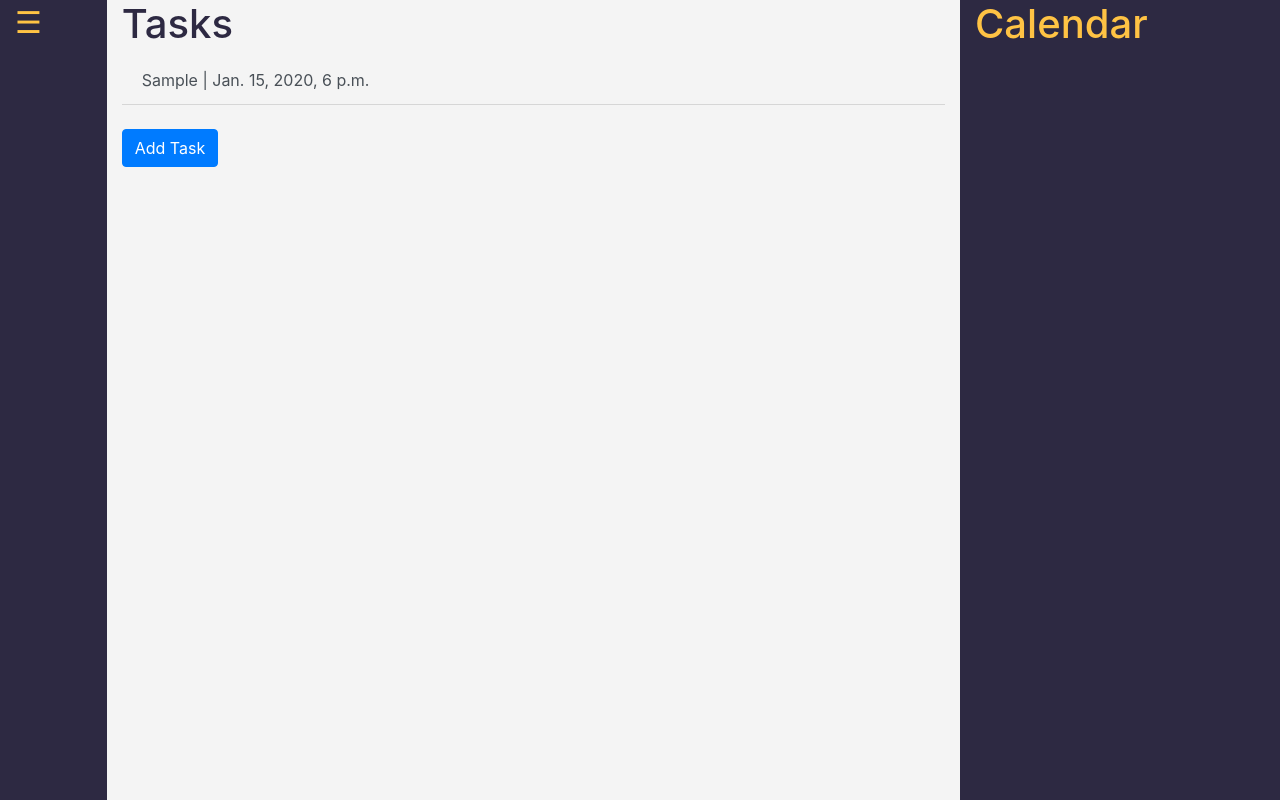
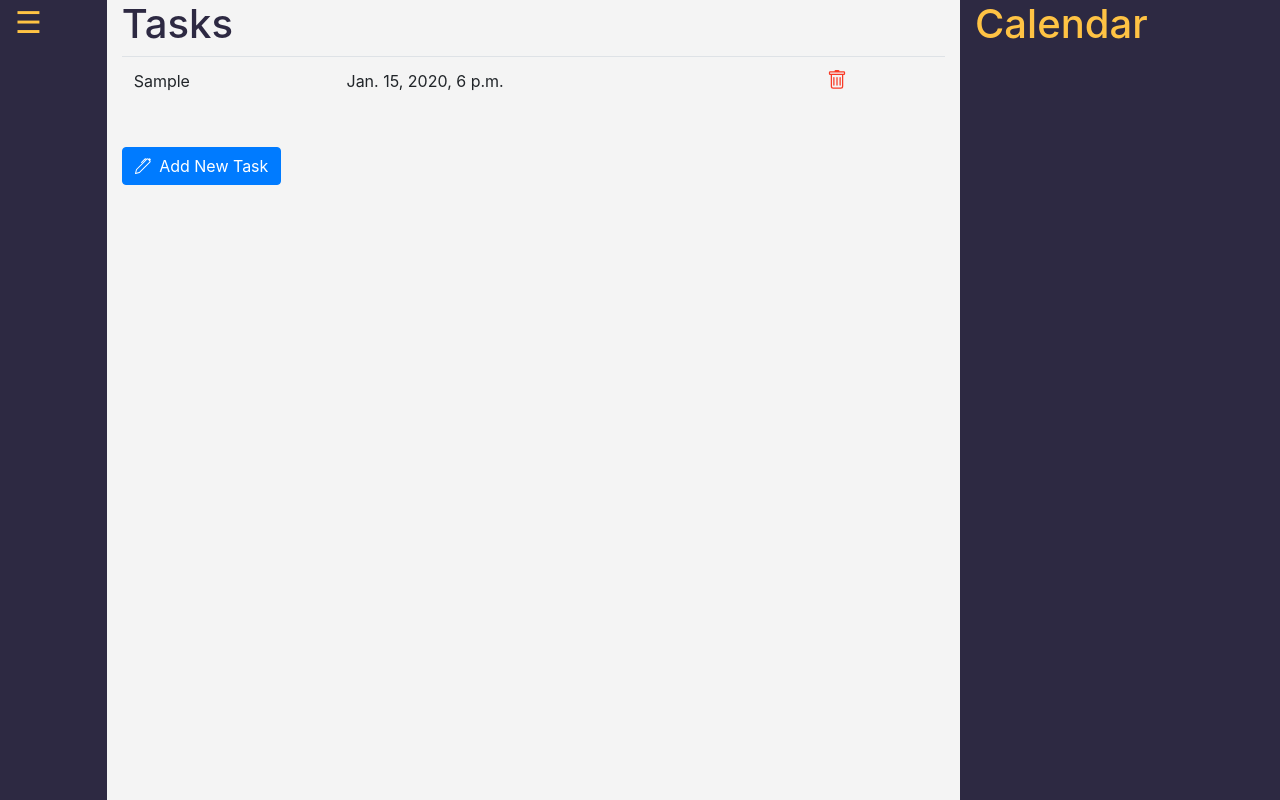
Before and after one commit to CS192-CalNotes/CalNotes, a Django app: page / in a window 1280 px wide. Run offline with Django 3.2, Linux system fonts and the light colour scheme; tables that the repository leaves empty hold one stand-in row (values such as "Sample post"); some libraries are stand-ins or nearby versions.

Commit message:
remove task function

```diff
--- a/CalNotes/calnote/templates/calnote/index.html
+++ b/CalNotes/calnote/templates/calnote/index.html
@@ -20,20 +20,34 @@
             <!-- Erwin edit starts here -->
 
             <!-- LIST TASKS VIEW HERE-->
-            <ul class="list-group list-group-flush">
+            <table class="table table-hover">
             {%if empty_task_list %}
-            <li class="list-group-item"> No active tasks. </li>
+            <tr> No active tasks. </tr>
             {% else %}
                 {% for task in task_list %}
-                    <li class="list-group-item list-group-item-action">
-                        {{ task.task }} | {{ task.dueDate}}
-                    </li>
+                    <tr>
+                        <td>{{ task.task }}</td>
+                        <td>{{ task.dueDate}} </td>
+                        <td>
+                            <a href="{{task.taskID}}/deletetask">
+                                <svg xmlns="http://www.w3.org/2000/svg" width="25" height="25" fill="#f83a26" class="bi bi-trash" viewBox="0 0 20 20">
+                                <path d="M5.5 5.5A.5.5 0 0 1 6 6v6a.5.5 0 0 1-1 0V6a.5.5 0 0 1 .5-.5zm2.5 0a.5.5 0 0 1 .5.5v6a.5.5 0 0 1-1 0V6a.5.5 0 0 1 .5-.5zm3 .5a.5.5 0 0 0-1 0v6a.5.5 0 0 0 1 0V6z"/>
+                                <path fill-rule="evenodd" d="M14.5 3a1 1 0 0 1-1 1H13v9a2 2 0 0 1-2 2H5a2 2 0 0 1-2-2V4h-.5a1 1 0 0 1-1-1V2a1 1 0 0 1 1-1H6a1 1 0 0 1 1-1h2a1 1 0 0 1 1 1h3.5a1 1 0 0 1 1 1v1zM4.118 4L4 4.059V13a1 1 0 0 0 1 1h6a1 1 0 0 0 1-1V4.059L11.882 4H4.118zM2.5 3V2h11v1h-11z"/>
+                                </svg>
+                            </a>
+                        </td>
+                    </tr>
                 {% endfor %}
             {% endif %}
-            </ul>
+            </table>
             <br>
             <form action="{% url  'newtask' %}">
-                <button class="btn btn-primary" type="submit">Add Task</button>
+                <button class="btn btn-primary" type="submit">
+                    <svg xmlns="http://www.w3.org/2000/svg" width="20" height="20" fill="white" class="bi bi-pen" viewBox=" 1 16 16">
+                    <path d="M13.498.795l.149-.149a1.207 1.207 0 1 1 1.707 1.708l-.149.148a1.5 1.5 0 0 1-.059 2.059L4.854 14.854a.5.5 0 0 1-.233.131l-4 1a.5.5 0 0 1-.606-.606l1-4a.5.5 0 0 1 .131-.232l9.642-9.642a.5.5 0 0 0-.642.056L6.854 4.854a.5.5 0 1 1-.708-.708L9.44.854A1.5 1.5 0 0 1 11.5.796a1.5 1.5 0 0 1 1.998-.001zm-.644.766a.5.5 0 0 0-.707 0L1.95 11.756l-.764 3.057 3.057-.764L14.44 3.854a.5.5 0 0 0 0-.708l-1.585-1.585z"/>
+                    </svg>
+                    Add New Task
+                </button>
             </form>
 
             <!-- Erwin edit ends here -->
--- a/CalNotes/calnote/urls.py
+++ b/CalNotes/calnote/urls.py
@@ -4,4 +4,5 @@ from . import views
 urlpatterns = [
     path("", views.index, name="index"),
     path("newtask", views.addNewTask, name="newtask"),
+    path("<str:task_id>/deletetask", views.deleteTask, name="deletetask")
 ]
--- a/CalNotes/calnote/views.py
+++ b/CalNotes/calnote/views.py
@@ -20,9 +20,15 @@ def addNewTask(request):
         if addtaskform.is_valid():
             new_addtask = addtaskform.save() #new addtask object
         return redirect(index)
+
     elif request.method == "GET":
         addtaskform = AddTaskForm(instance=Task())
         context = {
             'taskform': addtaskform
         }
         return render(request, "calnote/taskform.html", context)
+
+def deleteTask(request, task_id):
+    task = Task.objects.get(taskID=task_id)
+    task.delete()
+    return redirect(index)
```
